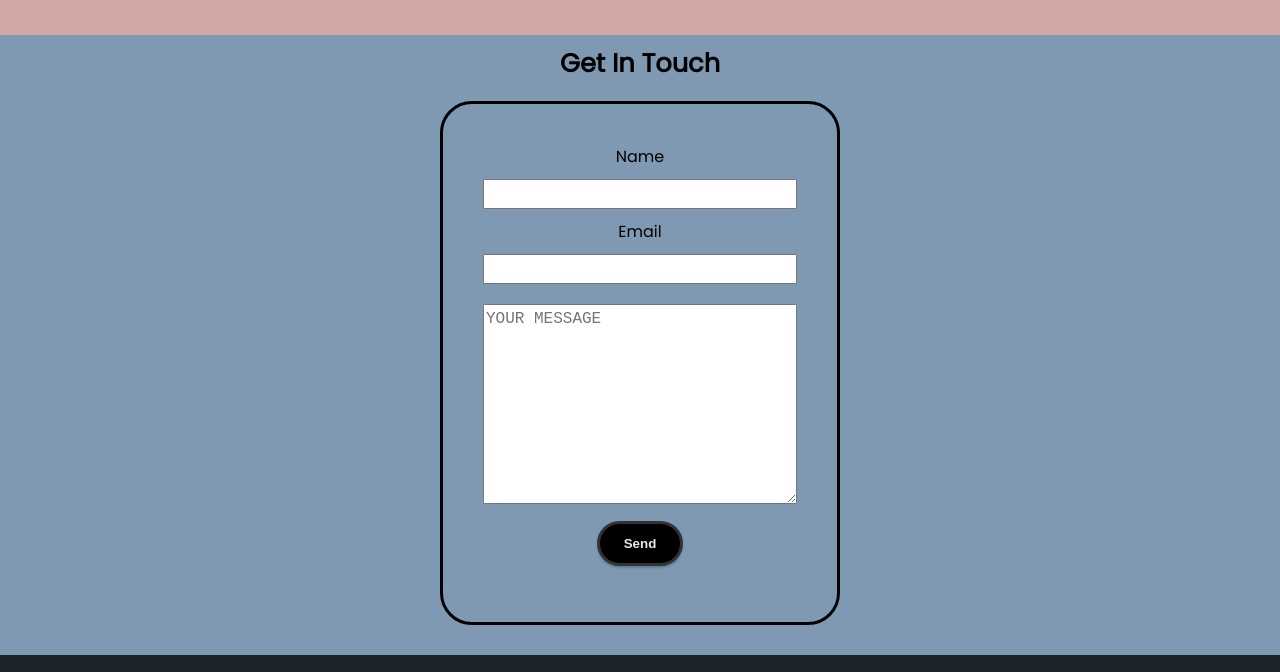
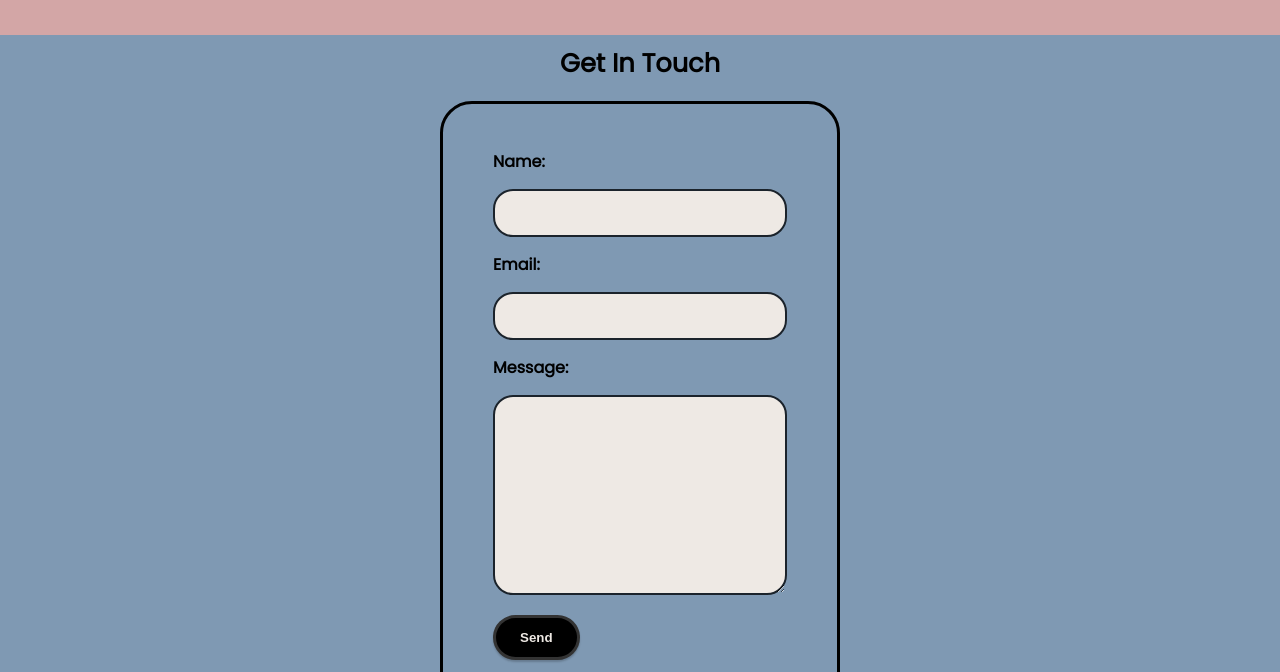
Before and after one commit to shab-k/wexperts, a plain HTML site: page dist/index.html in a window 1280 px wide. Shown: the part 1652-2324 px from the top of the page. Drawn offline with Linux system fonts and the light colour scheme.

Commit message:
Improved the form style.

```diff
--- a/dist/index.html
+++ b/dist/index.html
@@ -33,10 +33,8 @@
 			</li>
 		</ul>
 	</nav>
-	<!-- <div class="container"> -->
-
 	<!-- Media Objects -->
-	<section class="container">
+	<section class="media-objects">
 		<h1 class="media__list--title">Media Object Pattern</h1>
 		<ul class="media__list">
 			<!-- Media Object -->
@@ -79,7 +77,7 @@
 				</article>
 			</li>
 		</ul>
-	</section><!-- End of Media Objects -->
+	</section>
 	<section class="about">
 		<h2>About WExperts</h2>
 		<p>Lorem ipsum dolor sit amet consectetur adipisicing elit. Reiciendis eos delectus perferendis voluptatibus
@@ -92,11 +90,12 @@
 	<section class="contact">
 		<h2>Get In Touch</h2>
 			<form>
-			  <label for="name">Name</label>
+			  <label for="name">Name:</label>
 			  <input type="text" id="name">
-			  <label for="email">Email</label>
+			  <label for="email">Email:</label>
 			  <input type="email" id="email">
-			  <textarea placeholder='YOUR MESSAGE'></textarea>
+			  <label for="message">Message:</label>
+			  <textarea id="message"></textarea>
 			  <button class="btn--dark">Send</button>
 			</form>
 	</section>
--- a/scss/layouts/_forms.scss
+++ b/scss/layouts/_forms.scss
@@ -1,30 +1,54 @@
-form {
-    border: $base-border;
-    border-radius: $base__border-radius;
-    padding: 40px;
+.contact {
+  padding: 30px 20px;
 }
-.contact{
-    padding: 30px 20px;
-    // background: #080936;
-  }
-  .contact h3, .contact p{
+
+.contact h3,
+.contact p {
   margin-bottom: 0;
   text-align: center;
 }
-  .contact form{
+
+.contact form {
   width: 80%;
   max-width: 400px;
   margin: 20px auto;
   text-align: center;
+  border: $base-border;
+  border-radius: $base__border-radius;
+  padding: 40px 50px;
+  display: flex;
+  flex-flow: row wrap;
+  align-items: center;
 }
-  .contact input,.contact textarea{
+
+.contact input,
+.contact textarea {
   width: 100%;
   margin: 10px 0;
+  background: $base__background-color;
+  padding: 10px 16px;
+  border-radius: 20px;
+  border: 2px solid $base__accent-color;
 }
-  .contact textarea{
+
+.contact textarea {
   max-width: 100%;
   height: 200px;
+  font-size: 1.5rem;
 }
-  .contact .button{
+
+.contact .btn--dark {
   margin-top: 10px;
+  outline: none;
 }
+
+form input:focus,
+textarea:focus {
+  border: 3px solid $secondary__accent-color;
+  outline: none;
+}
+
+form label {
+  font-weight: 600;
+  margin: 5px 10px 5px 0;
+}
--- a/scss/pages/_home.scss
+++ b/scss/pages/_home.scss
@@ -1,4 +1,4 @@
-.container {
+.media-objects {
     margin: 0 auto;
     padding: $base-spacing;
     width: 90%;
@@ -15,8 +15,6 @@
 .contact {
     background-color: $color-light-blue;
     padding: 10px;
-    // width: 90%;
-    // margin: 0 auto;
     h2 {
         text-align: center;
     }
```
Also changed, not shown: dist/css/main.css, 1 other file. Lines whose indentation alone changed are shown as unchanged.
